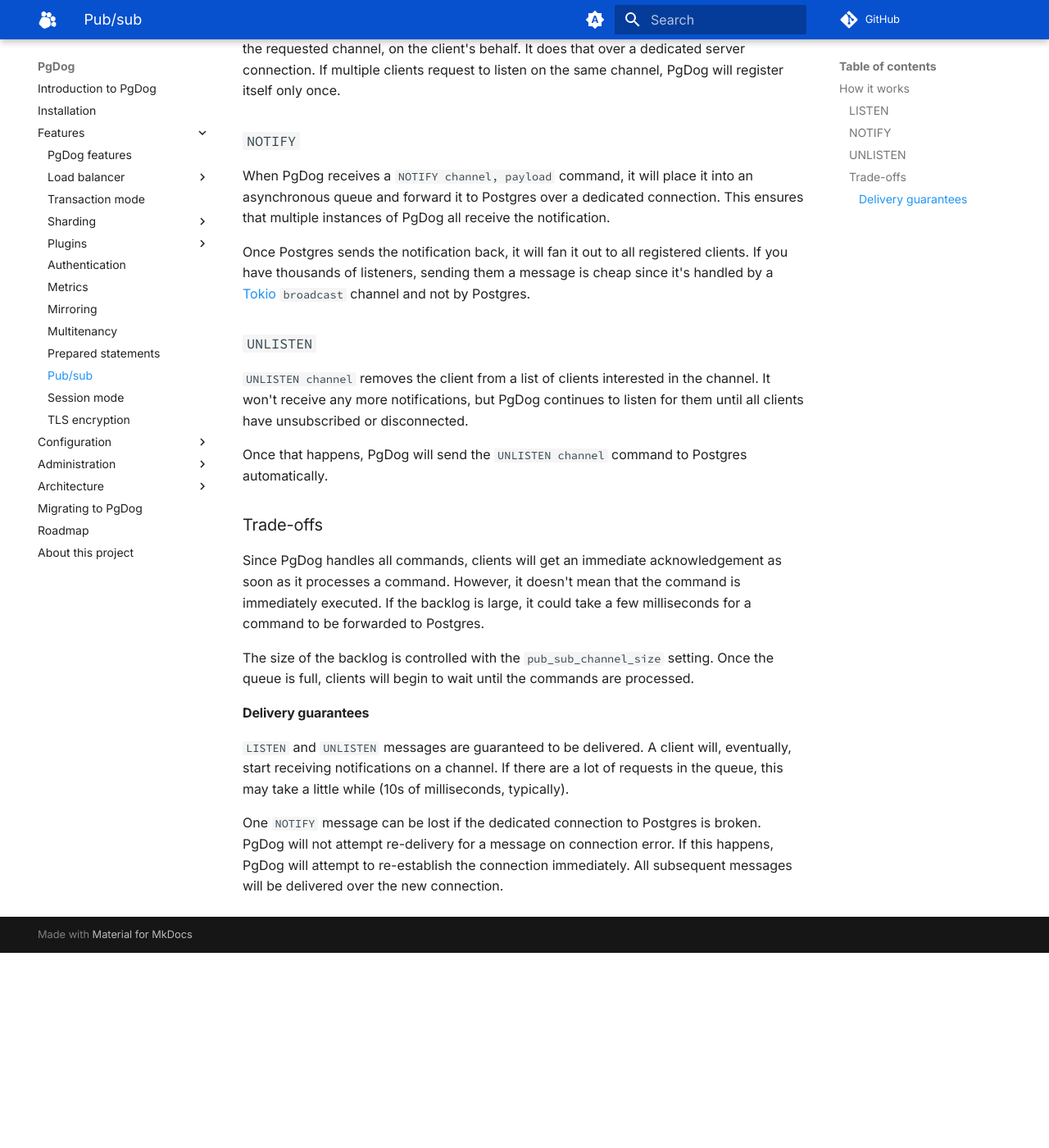
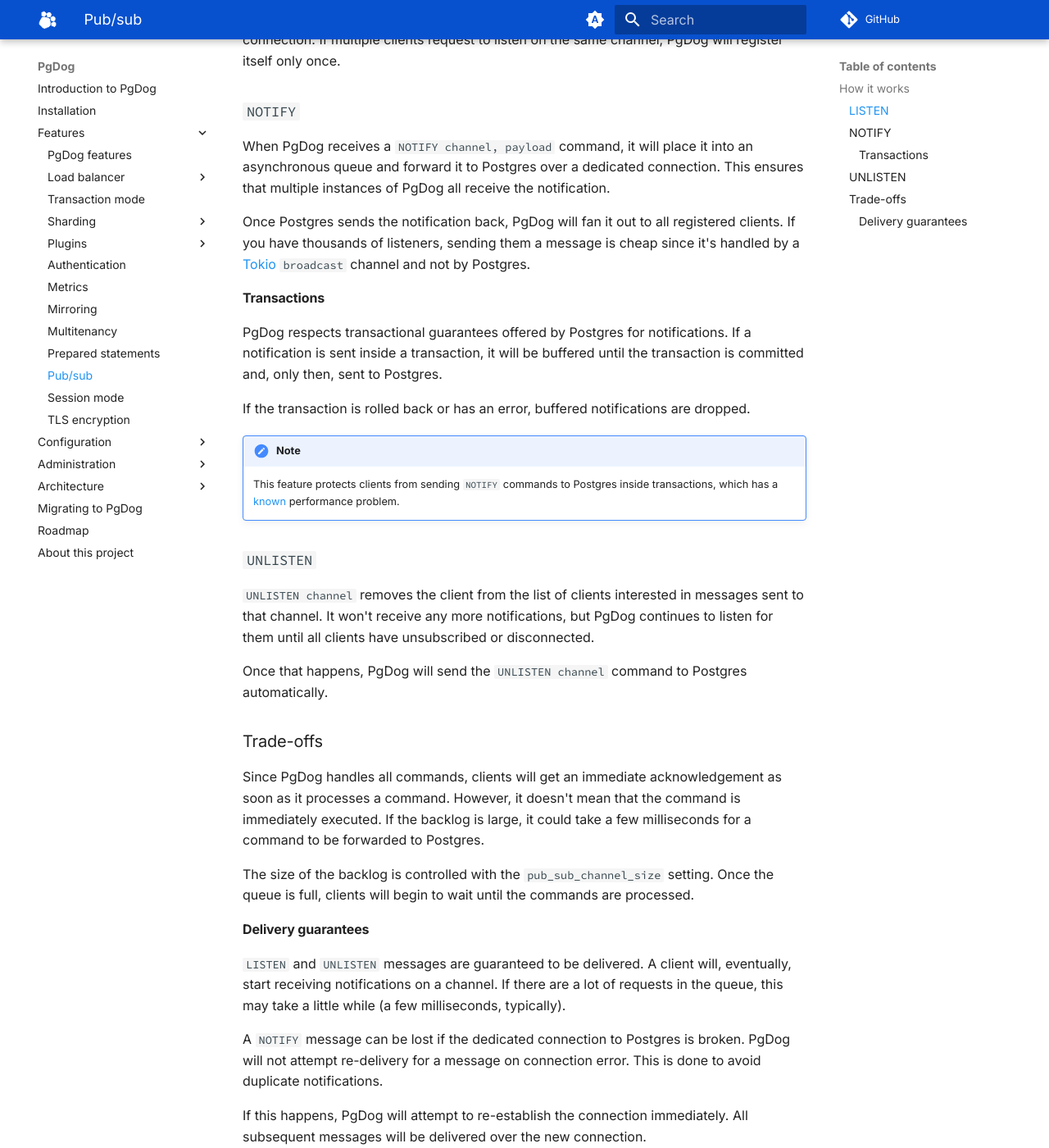
Before and after one commit to pgdogdev/docs, an MkDocs documentation site: the page built from docs/features/pub_sub.md, in a window 1280 px wide and 1400 px high, scrolled down 1180 px. Shown: the whole window at 82% size. Built offline with MkDocs 1.6.1 and Material for MkDocs 9.7.7, drawn with Linux system fonts in a browser that asks for light colours; comment, search, counter and statistics services are not loaded; before the commit the page ends 2342 px from its top, so only the background shows below that; some of the changed text lies outside the part shown.

Commit message:
document listen/notify improvements

```diff
--- a/docs/features/pub_sub.md
+++ b/docs/features/pub_sub.md
@@ -1,10 +1,9 @@
 # Pub/sub
 
 !!! note
-    This feature is still experimental.
+    This feature is new and experimental. Please [report](https://github.com/pgdogdev/pgdog/issues) any issues you may run into.
 
-Postgres has native support for pub/sub through [`LISTEN`](https://www.postgresql.org/docs/current/sql-listen.html) and [`NOTIFY`](https://www.postgresql.org/docs/current/sql-notify.html) commands. If you're not familiar, pub/sub stands for publish/subscribe and allows
-to send and listen for arbitrary messages, in real time, by using Postgres as the message broker.
+Postgres has native support for pub/sub through [`LISTEN`](https://www.postgresql.org/docs/current/sql-listen.html) and [`NOTIFY`](https://www.postgresql.org/docs/current/sql-notify.html) commands. If you're not familiar, pub/sub stands for publish/subscribe and allows you to send and listen for arbitrary messages, in real time, by using Postgres as the message broker.
 
 Historically, this feature was only available to clients who connect to Postgres directly.
 PgDog supports this in [transaction mode](transaction-mode.md), removing this limitation. You can use `LISTEN` and `NOTIFY`, as if you're connected directly to Postgres, with thousands of clients.
@@ -22,7 +21,7 @@
 
 
 <center>
-  <img src="/images/pub_sub.png" width="100%" height="auto" alt="Pub/sub">
+  <img src="/images/pub_sub.png" width="90%" height="auto" alt="Pub/sub">
 </center>
 
 
@@ -34,11 +33,20 @@
 
 When PgDog receives a `NOTIFY channel, payload` command, it will place it into an asynchronous queue and forward it to Postgres over a dedicated connection. This ensures that multiple instances of PgDog all receive the notification.
 
-Once Postgres sends the notification back, it will fan it out to all registered clients. If you have thousands of listeners, sending them a message is cheap since it's handled by a [Tokio](https://docs.rs/tokio/latest/tokio/sync/broadcast/index.html) `broadcast` channel and not by Postgres.
+Once Postgres sends the notification back, PgDog will fan it out to all registered clients. If you have thousands of listeners, sending them a message is cheap since it's handled by a [Tokio](https://docs.rs/tokio/latest/tokio/sync/broadcast/index.html) `broadcast` channel and not by Postgres.
+
+#### Transactions
+
+PgDog respects transactional guarantees offered by Postgres for notifications. If a notification is sent inside a transaction, it will be buffered until the transaction is committed and, only then, sent to Postgres.
+
+If the transaction is rolled back or has an error, buffered notifications are dropped.
+
+!!! note
+    This feature protects clients from sending `NOTIFY` commands to Postgres inside transactions, which has a [known](https://news.ycombinator.com/item?id=44490510) performance problem.
 
 ### `UNLISTEN`
 
-`UNLISTEN channel` removes the client from a list of clients interested in the channel. It won't receive any more notifications, but PgDog continues to listen for them until all clients have unsubscribed or disconnected.
+`UNLISTEN channel` removes the client from the list of clients interested in messages sent to that channel. It won't receive any more notifications, but PgDog continues to listen for them until all clients have unsubscribed or disconnected.
 
 Once that happens, PgDog will send the `UNLISTEN channel` command to Postgres automatically.
 
@@ -50,6 +58,8 @@
 
 #### Delivery guarantees
 
-`LISTEN` and `UNLISTEN` messages are guaranteed to be delivered. A client will, eventually, start receiving notifications on a channel. If there are a lot of requests in the queue, this may take a little while (10s of milliseconds, typically).
+`LISTEN` and `UNLISTEN` messages are guaranteed to be delivered. A client will, eventually, start receiving notifications on a channel. If there are a lot of requests in the queue, this may take a little while (a few milliseconds, typically).
 
-One `NOTIFY` message can be lost if the dedicated connection to Postgres is broken. PgDog will not attempt re-delivery for a message on connection error. If this happens, PgDog will attempt to re-establish the connection immediately. All subsequent messages will be delivered over the new connection.
+A `NOTIFY` message can be lost if the dedicated connection to Postgres is broken. PgDog will not attempt re-delivery for a message on connection error. This is done to avoid duplicate notifications.
+
+If this happens, PgDog will attempt to re-establish the connection immediately. All subsequent messages will be delivered over the new connection.
```
